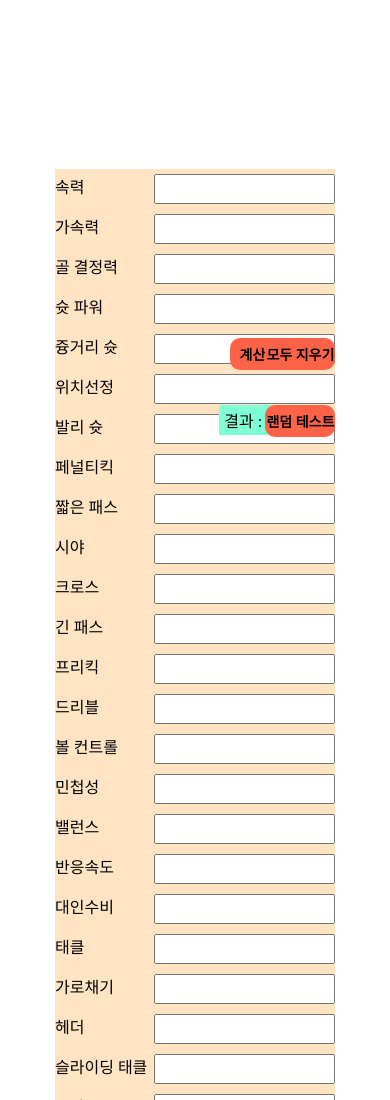
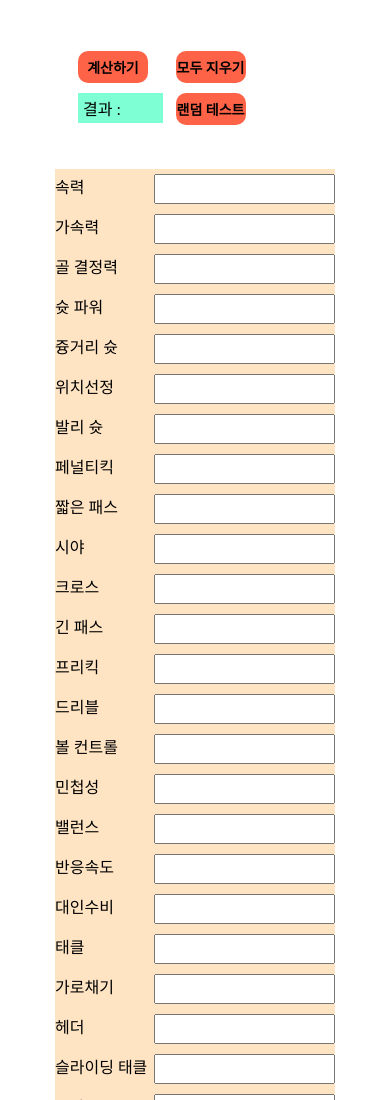
Before and after one commit to jayu125/fifa-calculater, a plain HTML site: page index.html in a window 390 px wide. Shown: the top 1100 px of the page. Drawn offline with Linux system fonts and the light colour scheme; a web font is replaced by a local one.

Commit message:
2 : 모바일 임시 반응형 업데이트

```diff
--- a/style.css
+++ b/style.css
@@ -73,6 +73,10 @@ li {
   border-radius: 10px;
 }
 
+@media (min-width: 1200px) {
+  /* 데스크탑 */
+}
+
 #test {
   all: unset;
   position: absolute;
@@ -116,3 +120,26 @@ li {
   padding-left: 5px;
   align-items: center;
 }
+
+@media (max-width: 767px) {
+  /* 모바일 */
+  #btn {
+    top: 6%;
+    left: 20%;
+  }
+
+  #deleteAllBtn {
+    top: 6%;
+    left: 45%;
+  }
+
+  #result {
+    top: 11%;
+    left: 20%;
+  }
+
+  #test {
+    top: 11%;
+    left: 45%;
+  }
+}
```
